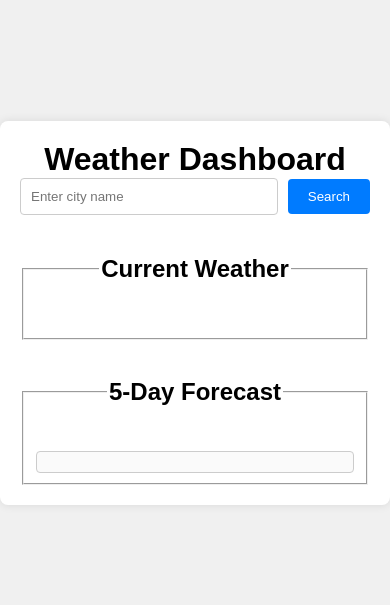
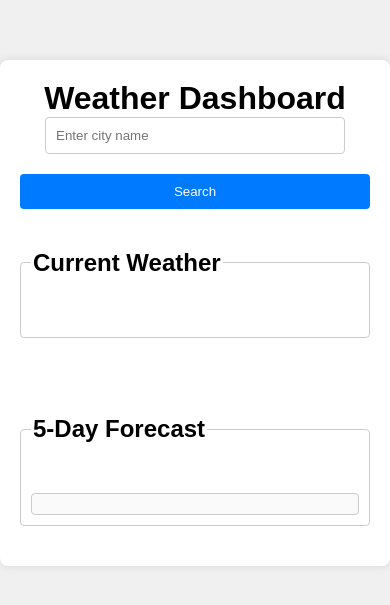
Before and after one commit to SABHIJITH0804/weather_dashboard_project, a plain HTML site: page index.html in a window 390 px wide. Shown: the part 109-714 px from the top of the page. Drawn offline with Linux system fonts and the light colour scheme; no server answers.

Commit message:
Update style.css

```diff
--- a/style.css
+++ b/style.css
@@ -6,7 +6,7 @@ body {
     display: flex;
     justify-content: center;
     align-items: center;
-    height: 100vh;
+    min-height: 100vh;
 }
 
 .container {
@@ -17,6 +17,7 @@ body {
     width: 100%;
     max-width: 1200px;
     text-align: center;
+    box-sizing: border-box;
 }
 
 header {
@@ -31,6 +32,7 @@ form {
     display: flex;
     justify-content: center;
     align-items: center;
+    flex-wrap: wrap;
 }
 
 input[type="text"] {
@@ -39,6 +41,8 @@ input[type="text"] {
     border-radius: 4px;
     margin-right: 10px;
     width: 70%;
+    max-width: 300px;
+    box-sizing: border-box;
 }
 
 button {
@@ -48,10 +52,20 @@ button {
     background-color: #007BFF;
     color: white;
     cursor: pointer;
+    margin-top: 10px;
 }
 
 button:hover {
     background-color: #0056b3;
+}
+
+fieldset {
+    border: 1px solid #ccc;
+    border-radius: 4px;
+    padding: 20px;
+    margin: 20px 0;
+    box-sizing: border-box;
+    text-align: left;
 }
 
 section {
@@ -68,24 +82,46 @@ section h2 {
 
 #forecast-info {
     display: flex;
-    overflow-x: auto;
+    flex-wrap: wrap;
+    gap: 20px;
     padding: 10px;
     border: 1px solid #ccc;
     border-radius: 4px;
     background-color: #fafafa;
+    box-sizing: border-box;
 }
 
 .forecast-section {
-    flex: 0 0 auto;
-    width: 200px;
-    margin-right: 10px;
+    flex: 1 1 200px;
+    min-width: 200px;
     padding: 10px;
     border: 1px solid #ccc;
     border-radius: 4px;
-    background-color: #fff;
-    box-shadow: 0 0 5px rgba(0, 0, 0, 0.1);
+    box-sizing: border-box;
+    background-color: #e0e0e0; /* Dimmer color for islands */
+    color: #333; /* Text color to ensure readability */
 }
 
-.forecast-section:last-child {
-    margin-right: 0;
+.forecast-section h3 {
+    margin-top: 0;
 }
+
+@media (max-width: 768px) {
+    input[type="text"] {
+        width: 100%;
+        margin-right: 0;
+        margin-bottom: 10px;
+    }
+
+    button {
+        width: 100%;
+    }
+
+    fieldset {
+        padding: 10px;
+    }
+
+    .forecast-section {
+        flex: 1 1 100%;
+    }
+}
```
